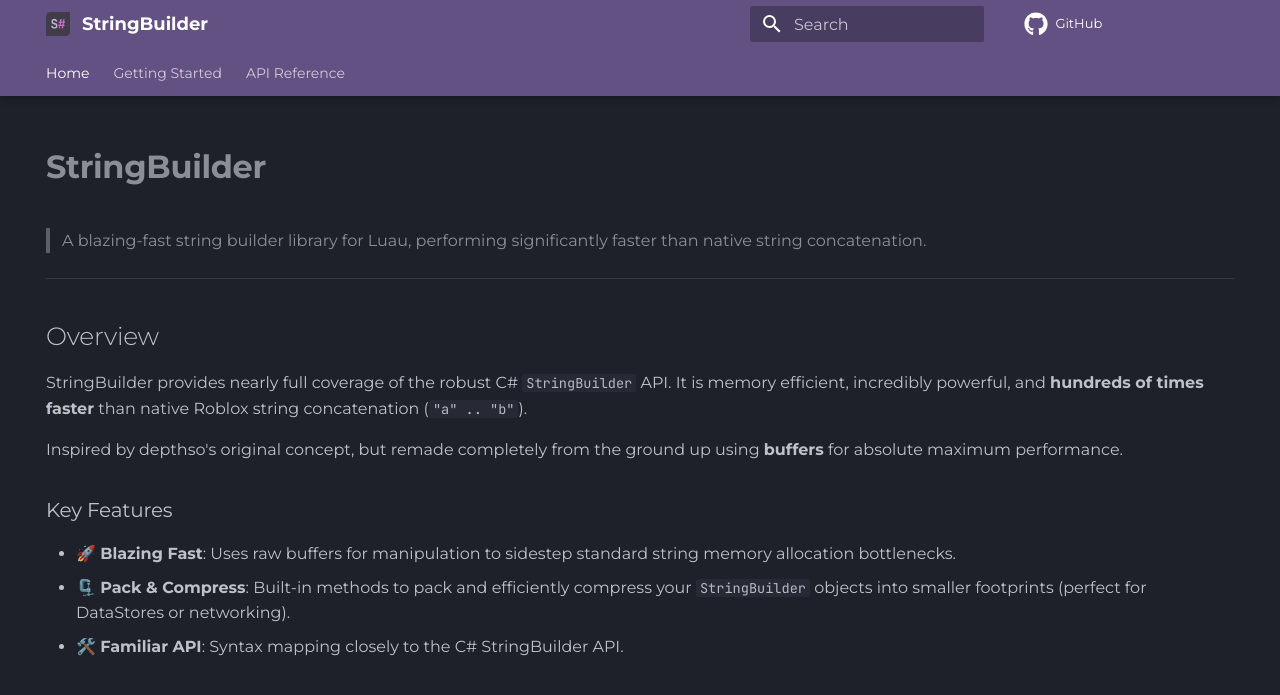
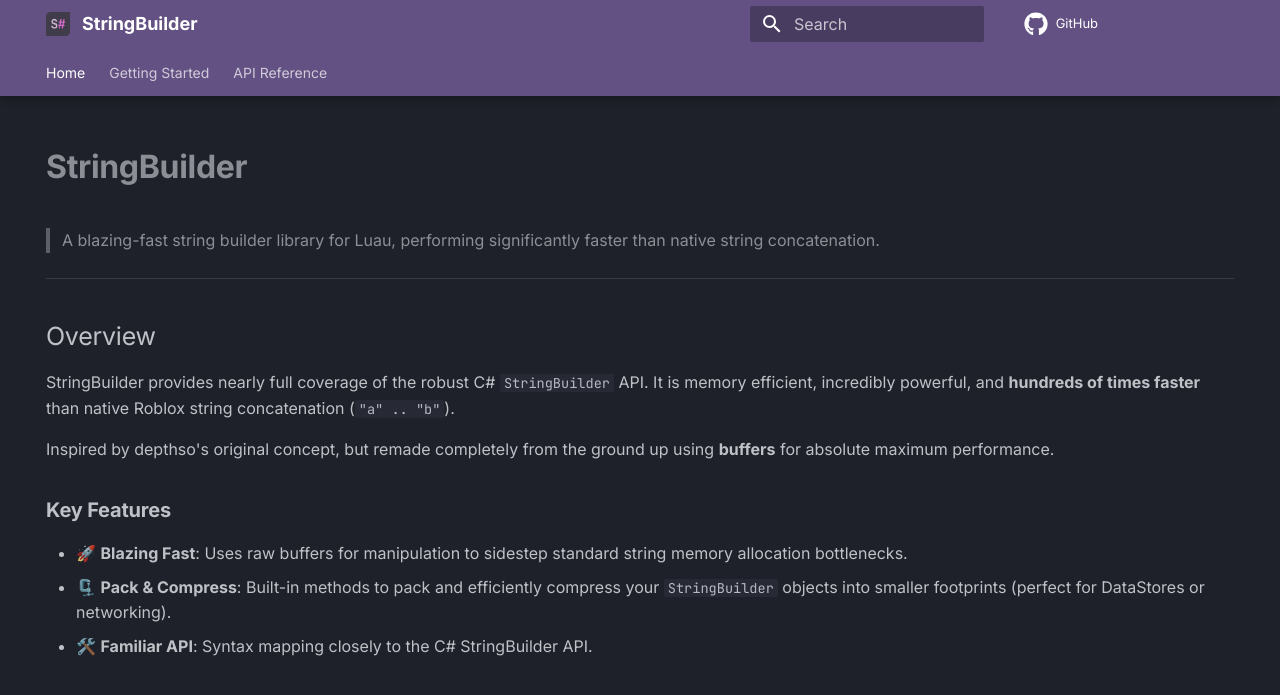
Before and after one commit to ghoste0001/StringBuilder-Roblox, an MkDocs documentation site: the page built from docs/index.md, in a window 1280 px wide. Shown: the top 695 px of the page. Built offline with MkDocs 1.6.1 and Material for MkDocs 9.7.7, drawn with Linux system fonts in a browser that asks for light colours; comment, search, counter and statistics services are not loaded.

Commit message:
css + mkdocs

```diff
--- a/docs/css/extra.css
+++ b/docs/css/extra.css
@@ -26,12 +26,19 @@
 *, html, :after, :before {
 	transition: 0.1s !important;
 }
-h1 {
-	font-weight: 700 !important;
-}
 html {
-	font-weight: 500;
+	#font-weight: 500;
 }
 code {
-	font-weight: 500;
+	#font-weight: 500;
 }
+
+h1 {
+  font-weight: 900 !important;
+}
+h2 {
+  font-weight: 500 !important;
+}
+h3 {
+  font-weight: 900 !important;
+}
--- a/mkdocs.yml
+++ b/mkdocs.yml
@@ -31,7 +31,7 @@ theme:
   logo: icon.png
   favicon: icon.png
   font:
-    text: Montserrat
+    text: Inter
     code: JetBrains Mono
   icon:
     repo: fontawesome/brands/github
```
